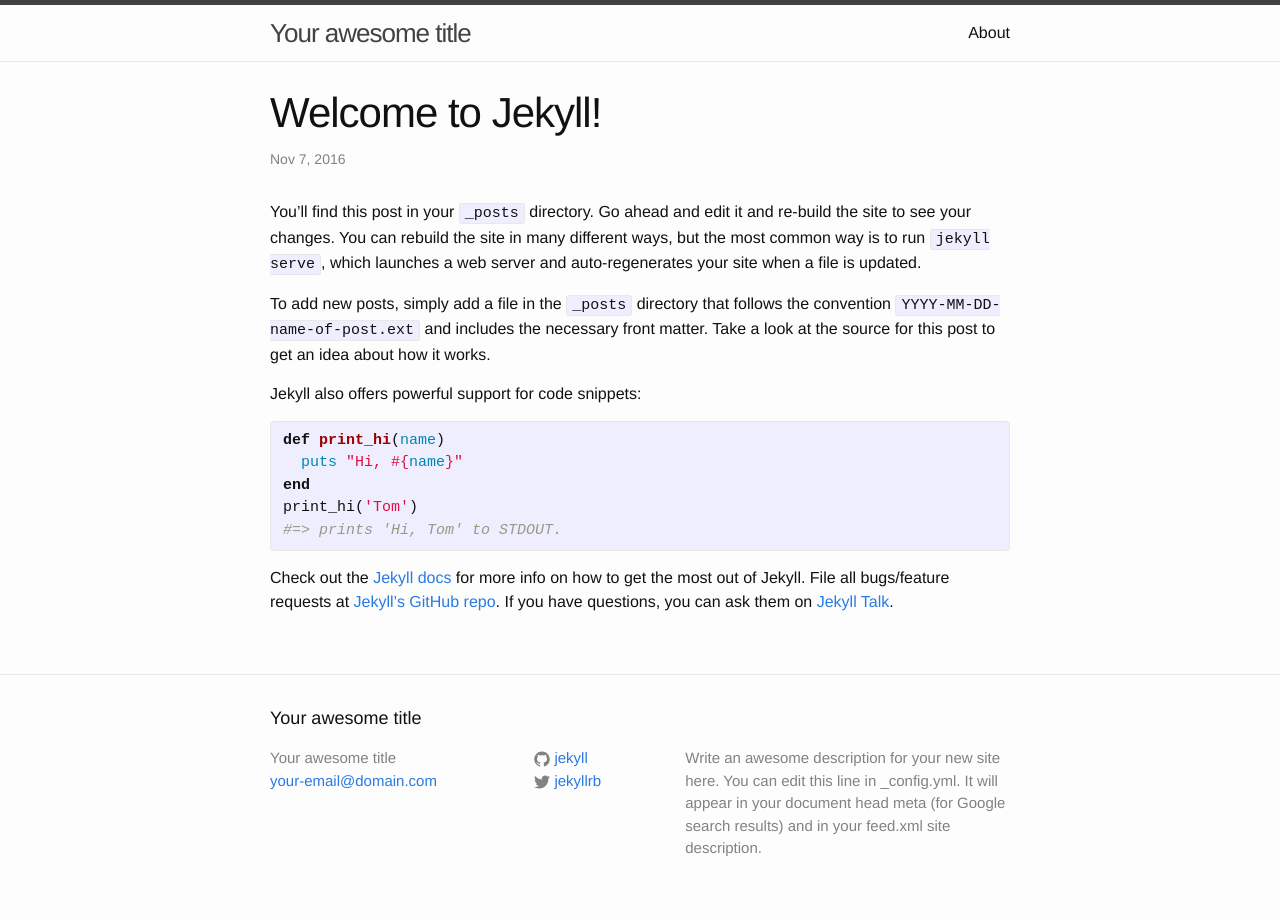
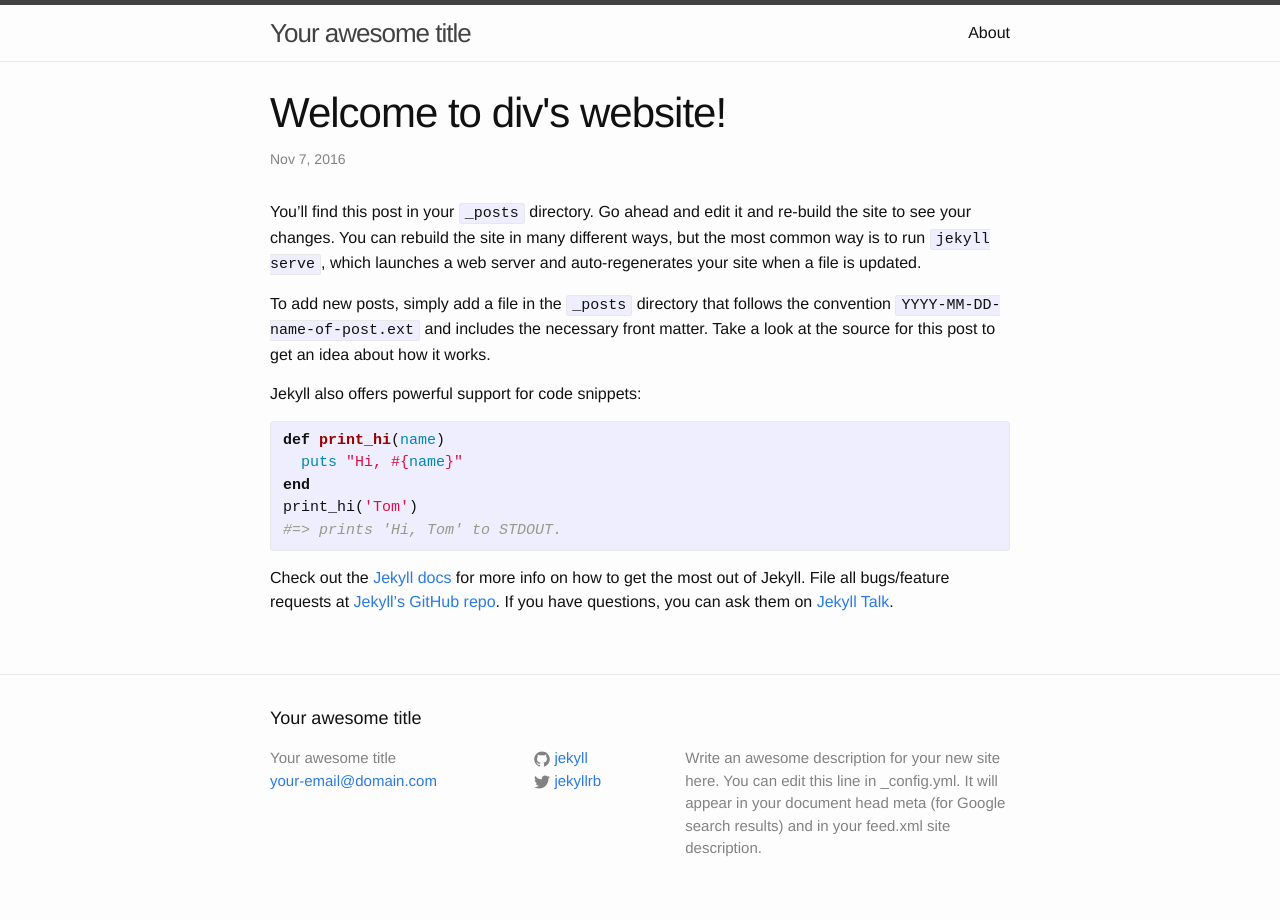
Before and after one commit to outstanding-hare/outstanding-hare.github.io, a Jekyll site: the page built from _posts/2016-11-06-welcome-to-jekyll.markdown, in a window 1280 px wide. Built offline with Jekyll 4.4.1, drawn with Linux system fonts in a browser that asks for light colours.

Commit message:
trying new

```diff
--- a/_posts/2016-11-06-welcome-to-jekyll.markdown
+++ b/_posts/2016-11-06-welcome-to-jekyll.markdown
@@ -1,6 +1,6 @@
 ---
 layout: post
-title:  "Welcome to Jekyll!"
+title:  "Welcome to div's website!"
 date:   2016-11-06 21:30:27 -0500
 categories: jekyll update
 ---
```
Also changed, not shown: 1 other file.
